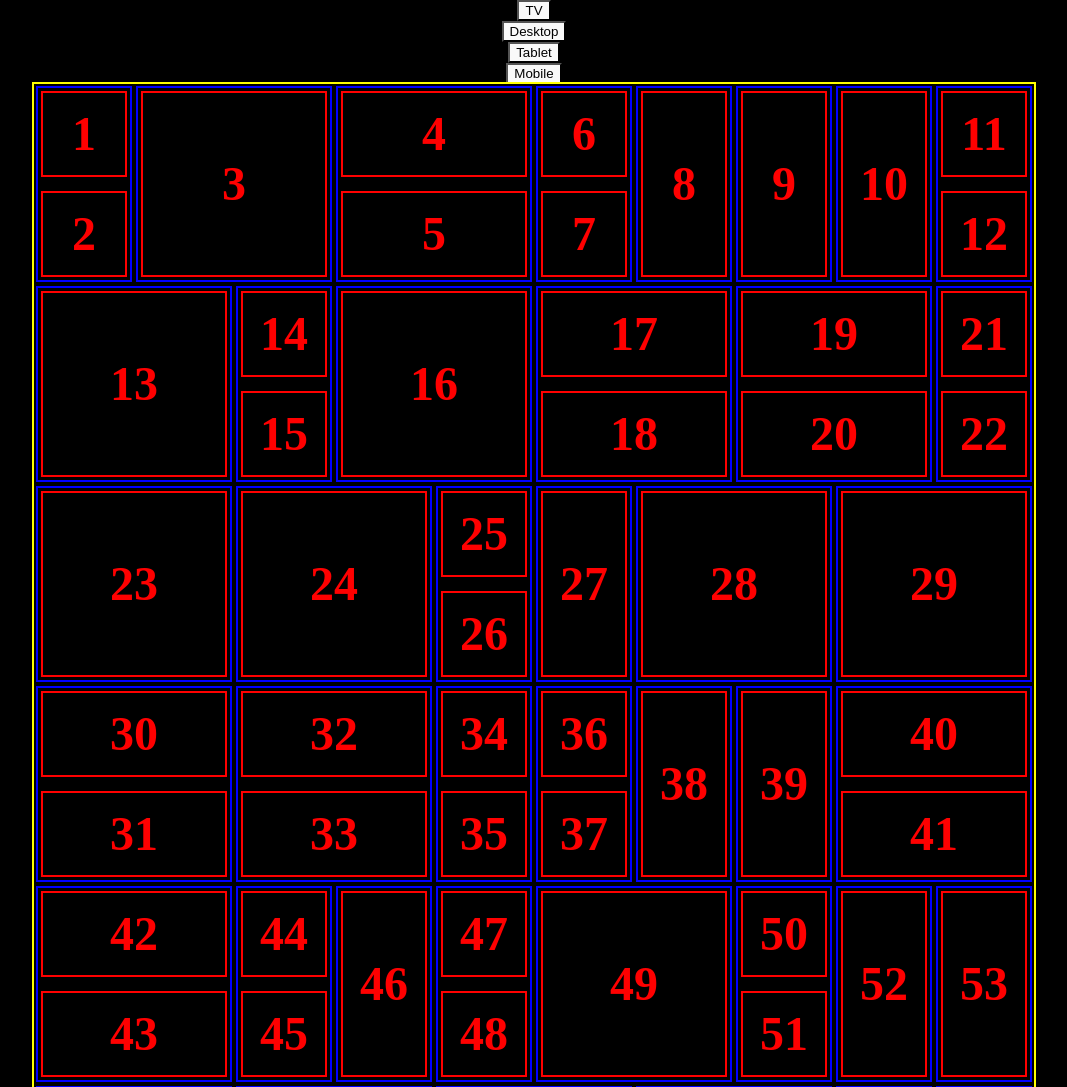
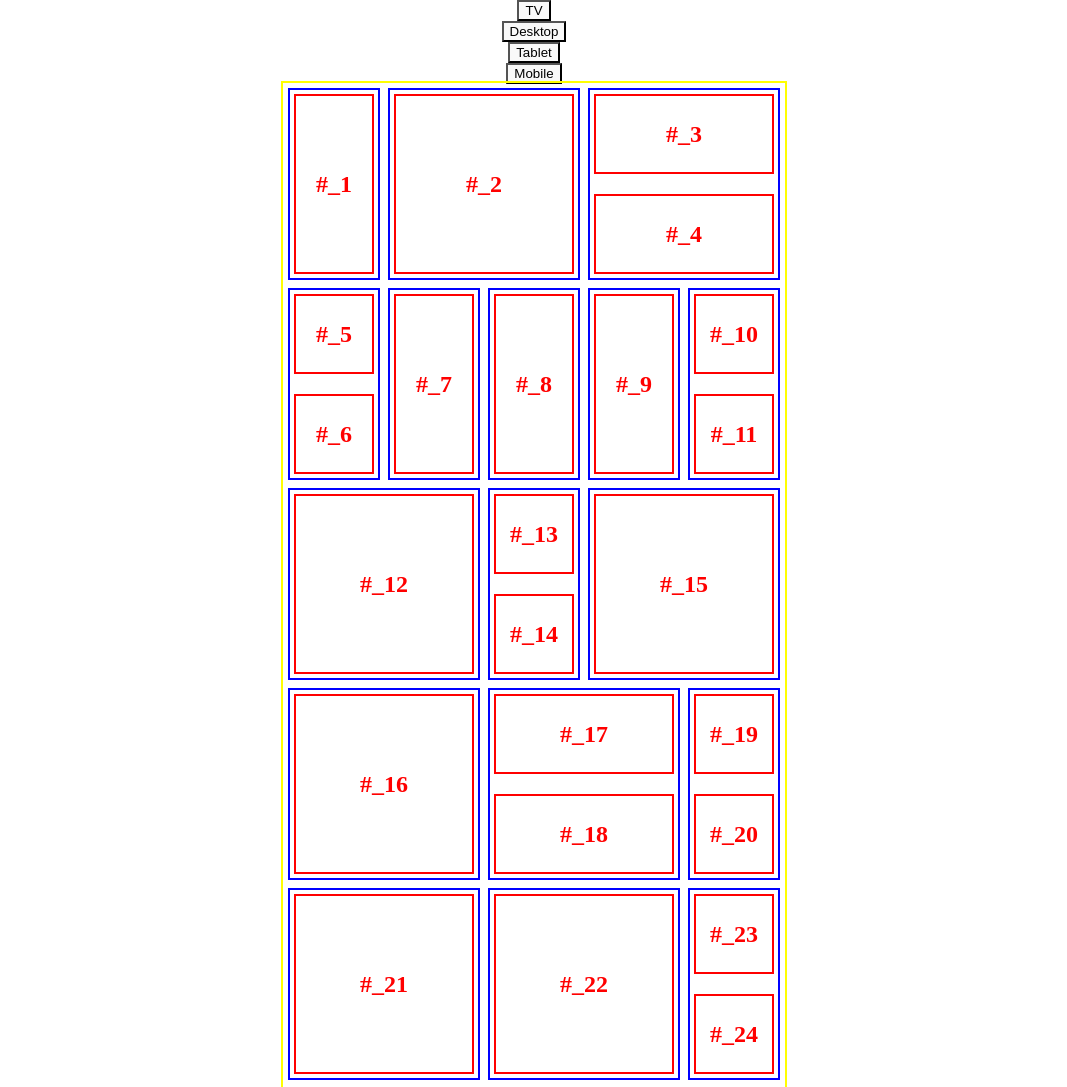
Before and after one commit to AlexanderJinoridze/RG_masonry, a website built with Vite: page index.html in a window 1280 px wide. Shown: the top 1087 px of the page, without its empty margins (106-1173 px from the left). Built offline with nearby package versions, Linux system fonts and the light colour scheme.

Commit message:
Automate draw for better interaction

```diff
--- a/index.html
+++ b/index.html
@@ -6,7 +6,7 @@
         <meta name="viewport" content="width=device-width, initial-scale=1.0" />
         <title>Vite App</title>
     </head>
-    <body style="background: #000">
+    <body>
         <button id="lgx">TV</button>
         <button id="lg">Desktop</button>
         <button id="md">Tablet</button>
--- a/main.js
+++ b/main.js
@@ -69,7 +69,7 @@ function joinHorizontally(halfWidthBlockType, line) {
     }
 }
 
-function generateRGGridMap(columns, totalItems) {
+function generateGridMap(columns, totalItems) {
     if (columns >= totalItems) {
         columns = totalItems - 1;
     }
@@ -174,64 +174,72 @@ function generateRGGridMap(columns, totalItems) {
     return resultMap;
 }
 
-function drawS(data) {
-    return `<div class="s">
-        <div class="item"></div>
-    </div>`;
+function item(data) {
+    return `
+        <div id="${data.id}" class="item">${data.title}</div>
+    `;
 }
 
-function drawH(data) {
-    return `<div class="h">
-        <div class="item"></div>
-        <div class="item"></div>
-    </div>`;
+function block(type, itemData, item) {
+    console.log(itemData);
+
+    let content = "";
+
+    itemData.map((data) => {
+        content += item(data);
+    });
+    return `
+        <div class="${type}">
+            ${content}
+        </div>
+    `;
 }
 
-function drawV(data) {
-    return `<div class="v">
-        <div class="item"></div>
-    </div>`;
+function drawGrid(root, itemTemplate, columns, data) {
+    let gridMap = generateGridMap(columns, data.length);
+    let result = "";
+    let i = 0;
+    let k = 0;
+
+    while (k < gridMap.length) {
+        console.log(i);
+        let blockType = gridMap[k];
+        let itemData = [data[i]];
+        let step = 1;
+
+        if (["horizontals", "double"].includes(blockType)) {
+            itemData = data.slice(i, i + 2);
+            step = 2;
+        }
+
+        result += block(blockType, itemData, itemTemplate);
+
+        k = k + 1;
+        i = i + step;
+    }
+
+    root.style = `width:${columns * 100}px`;
+    root.innerHTML = result;
 }
 
-function drawD(data) {
-    return `<div class="d">
-        <div class="item"></div>
-        <div class="item"></div>
-    </div>`;
-}
-
-function draw(arr) {
-    let res = "";
-    arr.forEach((elem) => {
-        switch (elem) {
-            case "square":
-                res += drawS();
-                break;
-            case "horizontals":
-                res += drawH();
-                break;
-            case "vertical":
-                res += drawV();
-                break;
-            default:
-                res += drawD();
-                break;
-        }
+let data = Array(80)
+    .fill("")
+    .map((_, i) => {
+        return { id: i, title: `#_${i + 1}` };
     });
 
-    return res;
-}
+drawGrid(document.querySelector("#app"), item, 5, data);
 
-let colCount = 10;
+// let colCount = 5;
 
-let layoutMap = generateRGGridMap(colCount, 90);
+// let layoutMap = generateGridMap(colCount, 1000);
 
-document.querySelector("#app").style = `width:${colCount * 100}px`;
-document.querySelector("#app").innerHTML = draw(layoutMap);
+// document.querySelector("#app").style = `width:${colCount * 100}px`;
+// document.querySelector("#app").innerHTML = draw(layoutMap);
 
-document.querySelectorAll(".item").forEach((elem, index) => {
-    elem.innerHTML = index + 1;
-});
+// document.querySelectorAll(".item").forEach((elem, index) => {
+//     elem.innerHTML = index + 1;
+// });
 
 // document.querySelector("#lgx").addEventListener("click", () => {
 //     let colCount = 5;
--- a/style.css
+++ b/style.css
@@ -42,51 +42,52 @@ body {
     flex-flow: row wrap;
 
     outline: 2px solid yellow;
-}
-
-.s,
-.h,
-.d,
-.v {
-    display: flex;
-    flex-direction: column;
-
-    outline: 2px solid blue;
-    outline-offset: -4px;
+    outline-offset: 1px;
 }
 
 .item {
     outline: 2px solid red;
-    outline-offset: -9px;
+    outline-offset: -12px;
     display: flex;
     align-items: center;
     justify-content: center;
-    font-size: 3rem;
+    font-size: 1.5rem;
     line-height: 1;
     color: red;
     font-weight: bold;
 }
 
-.s,
-.h {
+.square,
+.horizontals,
+.double,
+.vertical {
+    display: flex;
+    flex-direction: column;
+
+    outline: 2px solid blue;
+    outline-offset: -6px;
+}
+
+.square,
+.horizontals {
     width: 200px;
     height: 200px;
 }
 
-.d,
-.v {
+.double,
+.vertical {
     width: 100px;
     height: 200px;
 }
 
-.s .item,
-.v .item {
+.square .item,
+.vertical .item {
     width: 100%;
     height: 100%;
 }
 
-.h .item,
-.d .item {
+.horizontals .item,
+.double .item {
     width: 100%;
     height: 50%;
 }
```
